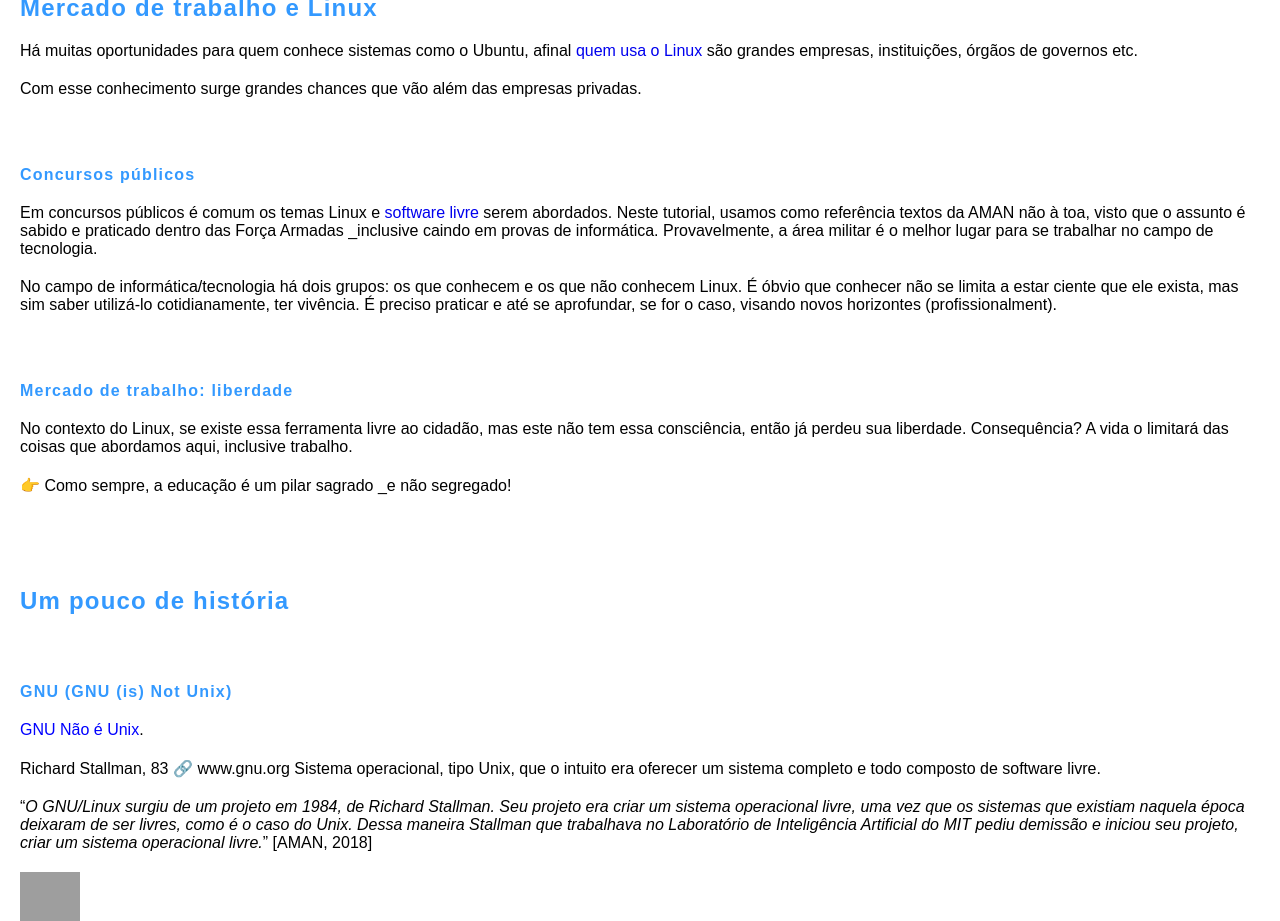
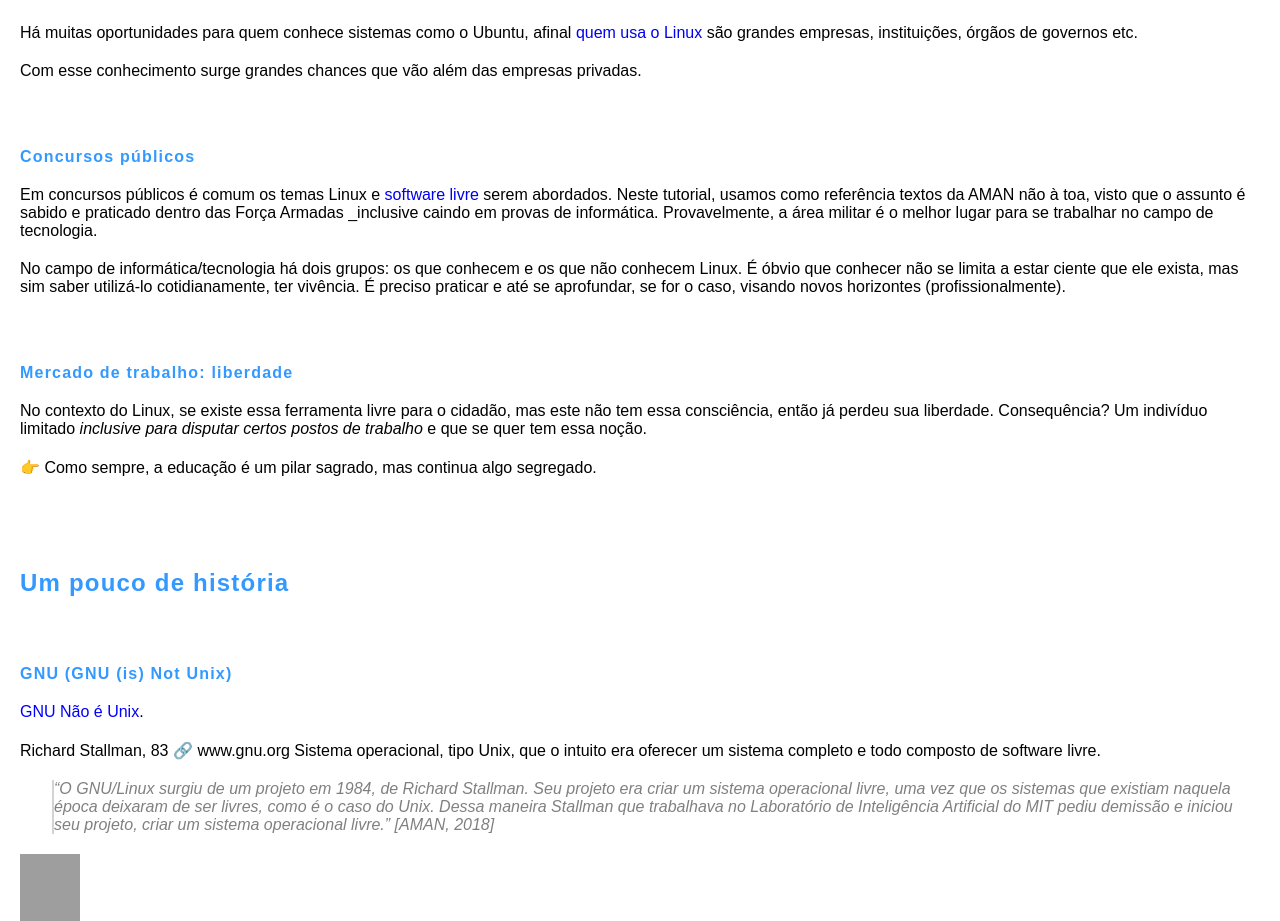
Before and after one commit to Joesynth/joesynth.github.io, a Jekyll site: the page built from _posts/2020-12-27-linux.md, in a window 1280 px wide and 1400 px high, scrolled down 4420 px. Shown: the top 921 px of the window. Built offline with Jekyll 4.4.1, drawn with Linux system fonts in a browser that asks for light colours; some of the changed lines change nothing that is shown; some of the changed text lies outside the part shown; grey boxes are pictures that could not be loaded.

Commit message:
Update 2020-12-27-linux.md

```diff
--- a/_posts/2020-12-27-linux.md
+++ b/_posts/2020-12-27-linux.md
@@ -5,15 +5,13 @@
 Indo direto ao assunto:
 <ul>
  	<li>Distro</li>
-  <li>Introdução</li>
- 	<li>Linux: distros famosas.</li>
- 	<li>Por que usar Linux? Quem Usa?</li>
- 	<li>Ubuntu</li>
   <li>Escolher a interface?</li>
- 	<li>Mercado de trabalho e Linux</li>
+ 	<li>Linux Ubuntu</li>
+ 	<li>Por que usar Linux?</li>
+ 	<li>Linux: quem usa?</li>
+  <li>Mercado de trabalho e Linux</li>
  	<li>Um pouco de história</li>
 </ul>
-
 
 
 <h2>Introdução</h2>
@@ -35,7 +33,8 @@
 🔗 git.kernel.org/
 🔗mirrors.edge.kernel.org/pub/linux/kernel/
 🔗www.ibiblio.org/pub/linux/POLICY.html
-.
+
+
 
 <h2>Distro</h2>
 
@@ -60,6 +59,7 @@
 Veja: [Linux: 7 distros famosas](/linux-7-distros-famosas).
 
 
+
 <h2>Escolher a interface?</h2>
 
 Outro ponto relevante é a interface.
@@ -70,6 +70,7 @@
 No Linux podemos escolher o ambiente gráfico, a "cara" do computador, conforme nosso contexto, ou seja, se vamos usar o computador para jogo podemos optar por um tipo de tela, se trabalho no escritório outra, e assim por diante. Mesmo um computador antigo, podemos escolher uma interface bem "leve" para ele, que não force o sistema.
 
 Leia [Linux: interfaces](/linux-interfaces).
+
 
 
 
@@ -86,7 +87,7 @@
 
 ###### Ubuntu Software
 
-<img src="https://joesynth.wordpress.com/wp-content/uploads/2021/10/linux_ubuntu.png" width="320" />A **Ubuntu Software** (Central de Programas do Ubuntu) é uma 'loja' de programas, tal como a Play Store do celular Android, porém, de [softwares livres](/software-livre-e-software-proprietário). O maravilhoso aqui não é meramente baixar software de graça, mas termos a consciência (e experiência cotidiana) da quantidade colossal de softwares feitos de maneira colaborativa.
+<img src="https://joesynth.wordpress.com/wp-content/uploads/2021/10/linux_ubuntu.png" width="320" />A **Ubuntu Software** (Central de Programas do Ubuntu) é uma 'loja' de programas, tal como a Play Store do celular Android, porém, de [softwares livres](/software-livre-e-software-proprietário). O maravilhoso aqui não é meramente baixar softwares de graça, mas termos a consciência da quantidade colossal de programas feitos de maneira colaborativa.
 
 
 ###### A experiência
@@ -111,7 +112,7 @@
 ###### Ferramenta de programação inclusas
 
 
-E para os que desejam crescer no mundo da programação, o Ubuntu é o 'lar doce lar'. Nele já temos ferramentas clássicas:
+Para os que gostam ou desejam crescer no mundo da tecnologia, o Ubuntu é o 'lar doce lar'. Nele, já temos ferramentas clássicas:
 
 
 <pre>vi (Vim) #Editor de código.
@@ -119,6 +120,9 @@
 Gedit    #Editor de código.</pre>
 
 👉 apt (Advanced Package Tool) é outra bela ferramenta, um gerenciador que instala e remove softwares. Claro, você pode fazer isso pela loja Ubuntu Software, como falamos, mas fazer pelo apt é uma nova dimensão para quem deseja evoluir num computador.
+
+
+
 
 <h2>Por que usar Linux?</h2>
 
@@ -128,12 +132,13 @@
 
 Veja [Por que usar Linux?](/por-que-usar-linux).
 
+
+
 <h2>Linux: quem usa?</h2>
 
 Sendo livre, de fato, e o suprassumo dos sistemas operacionais, deveria ser utilizado por toda sociedade. Mas, como se diz, o mundo é injusto. Na prática, Linux é velado do cidadão comum, enquanto de uma elite não.
 
 Devido o próprio conceito e as características do Linux, esse sistema se tornou o protagonista (ou mesmo o pilar central) em setores como servidores, rede e segurança. Mesmo num simples escritório o Linux é uma ferramenta muito bem-vinda com seus vários <em>softwares</em> livres reconhecidos, como vimos no caso do Ubuntu.
-
 
 
 
@@ -150,14 +155,13 @@
 
 Em concursos públicos é comum os temas Linux e [software livre](/software-livre-e-software-proprietario) serem abordados. Neste tutorial, usamos como referência textos da AMAN não à toa, visto que o assunto é sabido e praticado dentro das Força Armadas _inclusive caindo em provas de informática. Provavelmente, a área militar é o melhor lugar para se trabalhar no campo de tecnologia.
 
-No campo de informática/tecnologia há dois grupos: os que conhecem e os que não conhecem Linux. É óbvio que conhecer não se limita a estar ciente que ele exista, mas sim saber utilizá-lo cotidianamente, ter vivência. É preciso praticar e até se aprofundar, se for o caso, visando novos horizontes (profissionalment).
+No campo de informática/tecnologia há dois grupos: os que conhecem e os que não conhecem Linux. É óbvio que conhecer não se limita a estar ciente que ele exista, mas sim saber utilizá-lo cotidianamente, ter vivência. É preciso praticar e até se aprofundar, se for o caso, visando novos horizontes (profissionalmente).
 
 ###### Mercado de trabalho: liberdade
 
-No contexto do Linux, se existe essa ferramenta livre ao cidadão, mas este não tem essa consciência, então já perdeu sua liberdade.
-Consequência? A vida o limitará das coisas que abordamos aqui, inclusive trabalho.
+No contexto do Linux, se existe essa ferramenta livre para o cidadão, mas este não tem essa consciência, então já perdeu sua liberdade. Consequência? Um indivíduo limitado _inclusive para disputar certos postos de trabalho_ e que se quer tem essa noção.
 
-👉 Como sempre, a educação é um pilar sagrado _e não segregado!
+👉 Como sempre, a educação é um pilar sagrado, mas continua algo segregado.
 
 <h2>Um pouco de história</h2>
 
@@ -170,16 +174,10 @@
 🔗️ www.gnu.org
 Sistema operacional, tipo Unix, que o intuito era oferecer um sistema completo e todo composto de software livre.
 
-"<em>O GNU/Linux surgiu de um projeto em 1984, de Richard Stallman. Seu projeto era criar um sistema operacional livre, uma vez que os sistemas que existiam naquela época deixaram de ser livres, como é o caso do Unix. Dessa maneira Stallman que trabalhava no Laboratório de Inteligência Artificial do MIT pediu demissão e iniciou seu projeto, criar um sistema operacional livre.</em>" [AMAN, 2018]
+> "O GNU/Linux surgiu de um projeto em 1984, de Richard Stallman. Seu projeto era criar um sistema operacional livre, uma vez que os sistemas que existiam naquela época deixaram de ser livres, como é o caso do Unix. Dessa maneira Stallman que trabalhava no Laboratório de Inteligência Artificial do MIT pediu demissão e iniciou seu projeto, criar um sistema operacional livre." [AMAN, 2018]
 
 <img class="alignleft" src="https://upload.wikimedia.org/wikipedia/commons/thumb/e/e8/Lc3_2018_%28263682303%29_%28cropped%29.jpeg/220px-Lc3_2018_%28263682303%29_%28cropped%29.jpeg" width="60" height="82" />🇫🇮 Linus Torvalds, 1991.
 A parte central do sistema operacional Linuxfoi desenvolvida pelo programador finlandês Linus Torvalds. Ele se inspirou no Minix, outro SO. O Linux e o próprio Minix são <a href="https://joesynth.wordpress.com/2021/11/28/software-livre/">softwares livre</a>.
-
-<h6>Shells</h6>
-
-
-
-
 
 É isso!
 Sucesso... E bem-vindo à liberdade, de fato!
@@ -187,10 +185,6 @@
 \o_
 
 <!--
-
-
 AMAN, 2018:
 https://bdex.eb.mil.br/jspui/bitstream/123456789/4569/1/TCC%20Cad%205271%20Castro%20-%20CM%203.pdf
-
-
  -->
```
